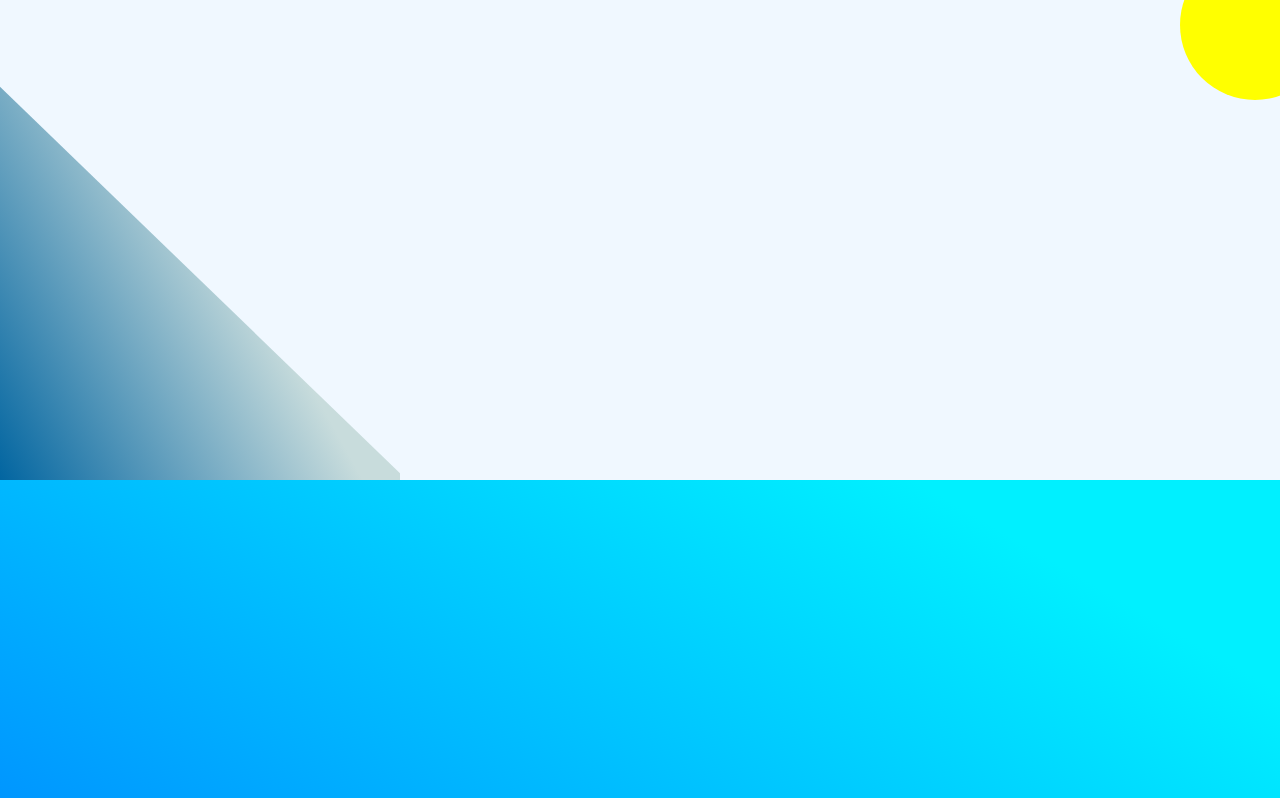
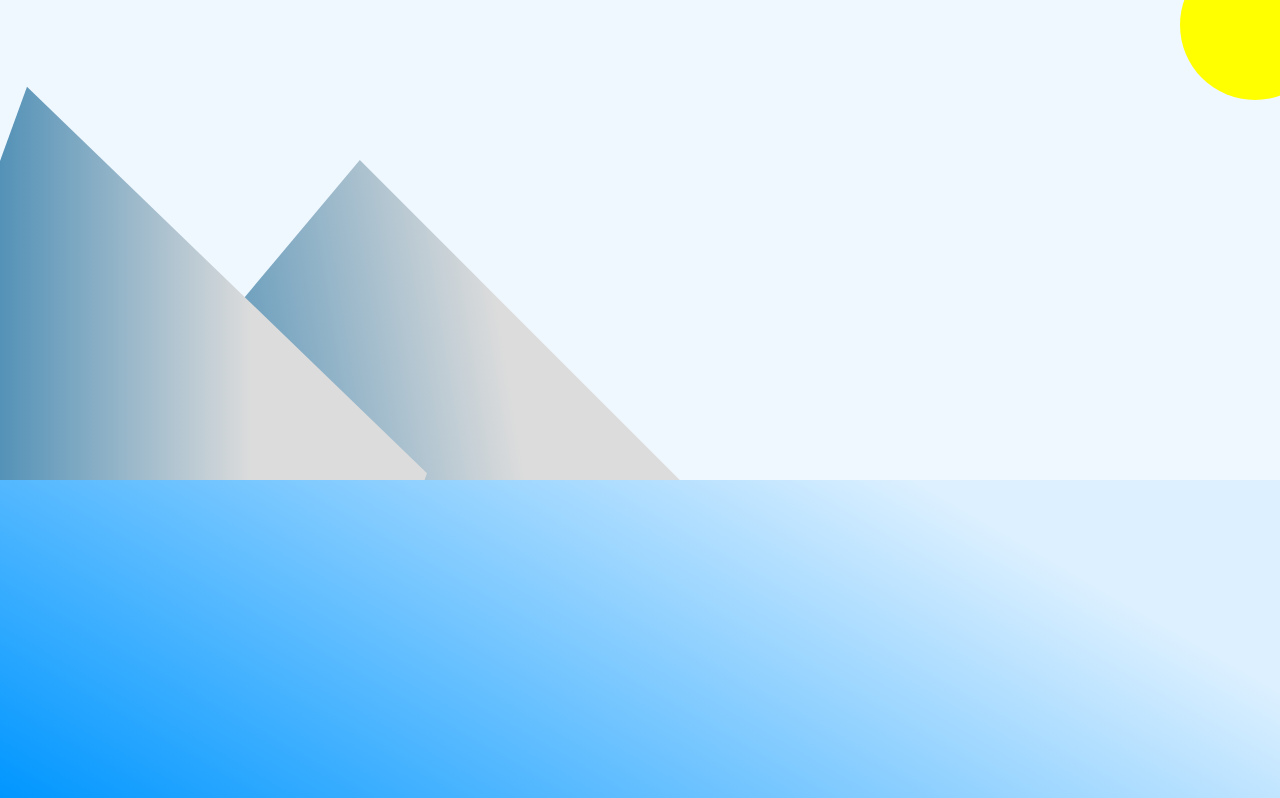
Before and after one commit to virag-ky/CSS-Penguins, a plain HTML site: page index.html in a window 1280 px wide. Shown: the top 798 px of the page. Drawn offline with Linux system fonts and the light colour scheme.

Commit message:
Added mountain-2 and styled it

```diff
--- a/style.css
+++ b/style.css
@@ -8,9 +8,14 @@ body {
 .ground {
   width: 100%;
   height: 40%;
-  background: linear-gradient(30deg, rgb(0, 150, 255) 0%, rgb(0, 240, 255) 80%);
+  background: linear-gradient(
+    30deg,
+    rgb(0, 150, 255) 0%,
+    rgb(220, 240, 255) 80%
+  );
   position: absolute;
   bottom: 0;
+  z-index: 2;
 }
 .sun {
   width: 150px;
@@ -23,13 +28,29 @@ body {
 }
 .mountain-1 {
   width: 400px;
+  height: 500px;
+  background: linear-gradient(
+    70deg,
+    rgb(0, 100, 160) 0%,
+    rgb(220, 220, 220) 70%
+  );
+  transform: skew(-20deg, 44deg);
+  position: absolute;
+  top: 35%;
+  left: -5%;
+  z-index: 1;
+}
+.mountain-2 {
+  width: 400px;
   height: 400px;
   background: linear-gradient(
     40deg,
     rgb(0, 100, 160) 0%,
-    rgb(200, 220, 220) 90%
+    rgb(220, 220, 220) 70%
   );
-  transform: skew(0deg, 44deg);
+  transform: skew(-40deg, 45deg);
+  z-index: -1;
   position: absolute;
-  top: 35%;
+  top: 45%;
+  left: 15%;
 }
```
